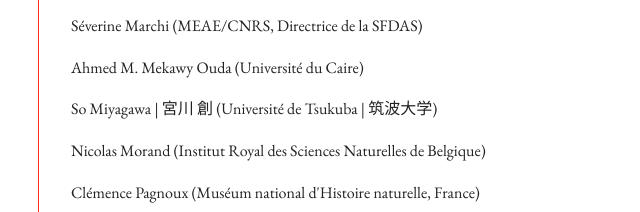
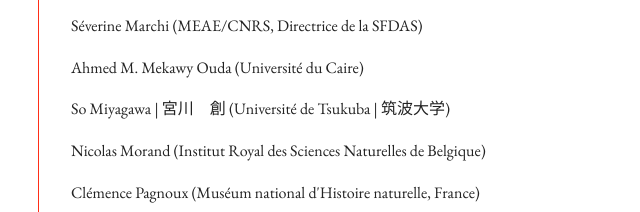
Before and after one commit to boegyptologie/boegyptologie.github.io, a plain HTML site: page fr/about.html in a window 1280 px wide. Shown: the part 1888-2100 px from the top of the page, 152-792 px from the left. Drawn offline with nearby package versions, Linux system fonts and the light colour scheme.

Commit message:
Update about.html

```diff
--- a/fr/about.html
+++ b/fr/about.html
@@ -88,7 +88,8 @@
 
   <p class="has-small-font-size committee-member">Ahmed M. Mekawy Ouda (Université&nbsp;du&nbsp;Caire)</p>
 
-  <p class="has-small-font-size committee-member">So Miyagawa | 宮川&nbsp;創 (Université&nbsp;de&nbsp;Tsukuba&nbsp;|&nbsp;筑波大学)</p>
+  <p class="has-small-font-size committee-member">  So Miyagawa | <span class="jp-nowrap">宮川　創</span> (Université&nbsp;de&nbsp;Tsukuba | <span class="jp-nowrap">筑波大学</span>)
+</p>
 
   <p class="has-small-font-size committee-member">Nicolas Morand (Institut&nbsp;Royal&nbsp;des&nbsp;Sciences&nbsp;Naturelles&nbsp;de&nbsp;Belgique)</p>
 
```
